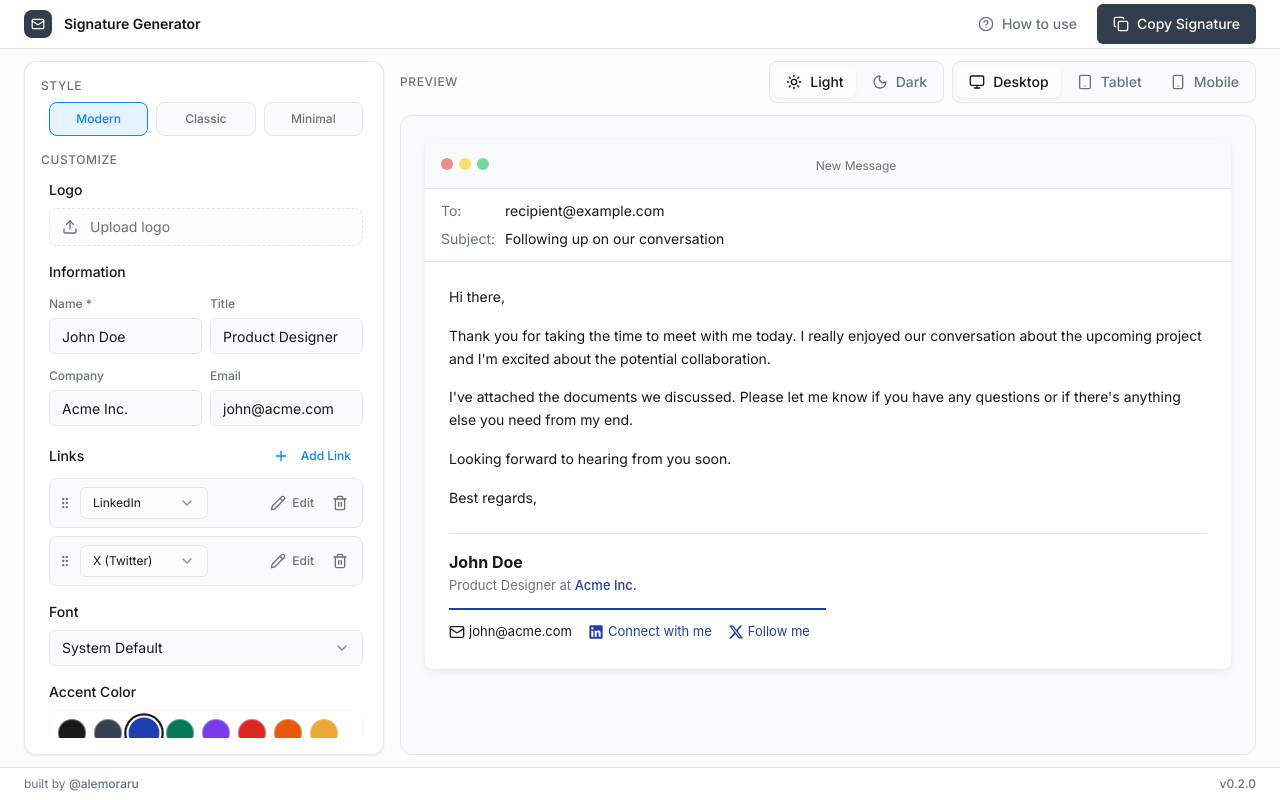
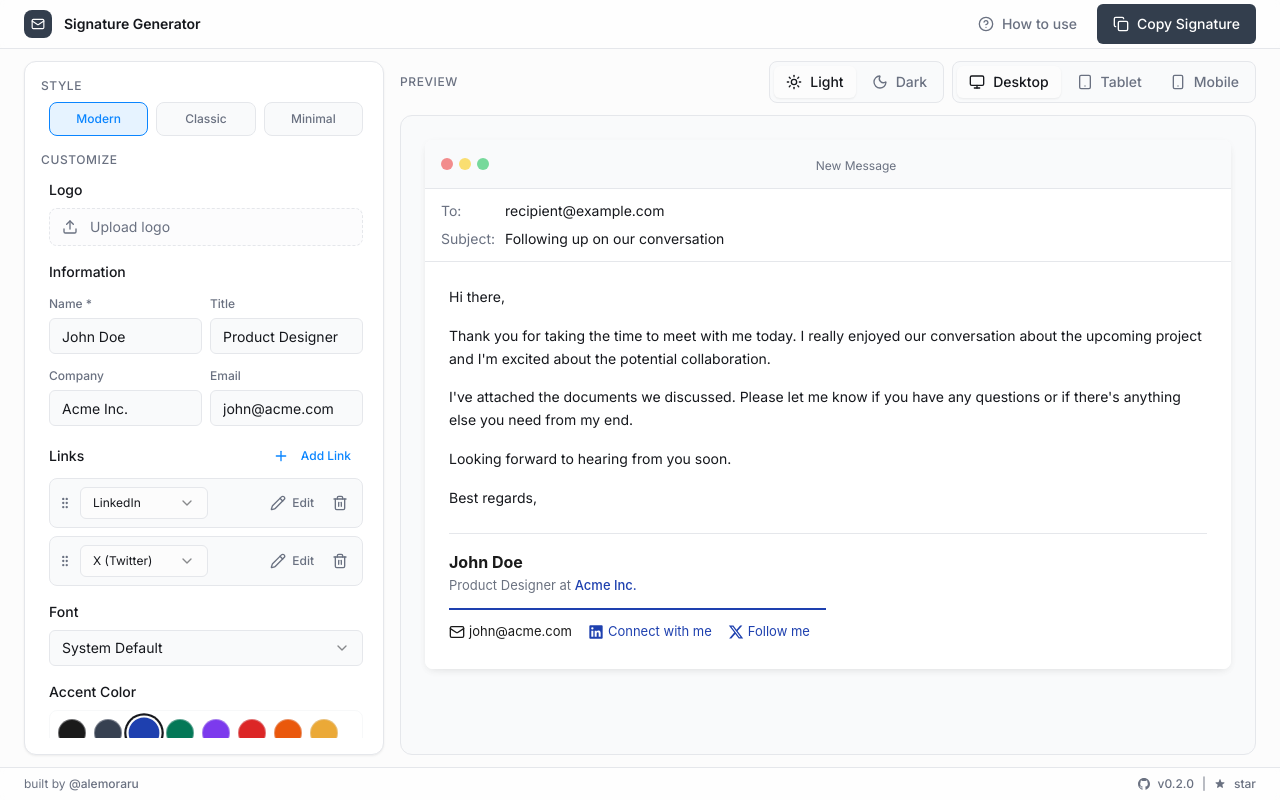
Before and after one commit to alemoraru/email-signature-generator, a React (Vite) app: page / in a window 1280 px wide. Built offline with nearby package versions, Linux system fonts and the light colour scheme; the HTML template or start-up script is replaced by a standard one.

Commit message:
feat: improve footer

```diff
--- a/src/components/Footer.tsx
+++ b/src/components/Footer.tsx
@@ -19,14 +19,39 @@
               @alemoraru
             </a>
           </div>
-          <div>
+          <div className="flex items-center gap-2">
             <a
               href={`https://github.com/${githubRepo}/releases/tag/v${version}`}
               target="_blank"
               rel="noopener noreferrer"
-              className="font-medium hover:text-foreground transition-colors"
+              className="font-medium hover:text-foreground transition-colors flex items-center gap-2"
             >
+              <svg
+                className="w-3 h-3"
+                fill="currentColor"
+                viewBox="0 0 24 24"
+                xmlns="http://www.w3.org/2000/svg"
+              >
+                <path d="M12 0c-6.626 0-12 5.373-12 12 0 5.302 3.438 9.8 8.207 11.387.599.111.793-.261.793-.577v-2.234c-3.338.726-4.033-1.416-4.033-1.416-.546-1.387-1.333-1.756-1.333-1.756-1.089-.745.083-.729.083-.729 1.205.084 1.839 1.237 1.839 1.237 1.07 1.834 2.807 1.304 3.492.997.107-.775.418-1.305.762-1.604-2.665-.305-5.467-1.334-5.467-5.931 0-1.311.469-2.381 1.236-3.221-.124-.303-.535-1.524.117-3.176 0 0 1.008-.322 3.301 1.23.957-.266 1.983-.399 3.003-.404 1.02.005 2.047.138 3.006.404 2.291-1.552 3.297-1.23 3.297-1.23.653 1.653.242 2.874.118 3.176.77.84 1.235 1.911 1.235 3.221 0 4.609-2.807 5.624-5.479 5.921.43.372.823 1.102.823 2.222v3.293c0 .319.192.694.801.576 4.765-1.589 8.199-6.086 8.199-11.386 0-6.627-5.373-12-12-12z" />
+              </svg>
               v{version}
+            </a>
+            <span>|</span>
+            <a
+              href={`https://github.com/${githubRepo}`}
+              target="_blank"
+              rel="noopener noreferrer"
+              className="font-medium hover:text-foreground transition-colors flex items-center gap-2"
+            >
+              <svg
+                className="w-3 h-3"
+                fill="currentColor"
+                viewBox="0 0 20 20"
+                xmlns="http://www.w3.org/2000/svg"
+              >
+                <path d="M9.049 2.927c.3-.921 1.603-.921 1.902 0l1.07 3.292a1 1 0 00.95.69h3.462c.969 0 1.371 1.24.588 1.81l-2.8 2.034a1 1 0 00-.364 1.118l1.07 3.292c.3.921-.755 1.688-1.54 1.118l-2.8-2.034a1 1 0 00-1.175 0l-2.8 2.034c-.784.57-1.838-.197-1.539-1.118l1.07-3.292a1 1 0 00-.364-1.118L2.98 8.72c-.783-.57-.38-1.81.588-1.81h3.461a1 1 0 00.951-.69l1.07-3.292z" />
+              </svg>
+              star
             </a>
           </div>
         </div>
```
